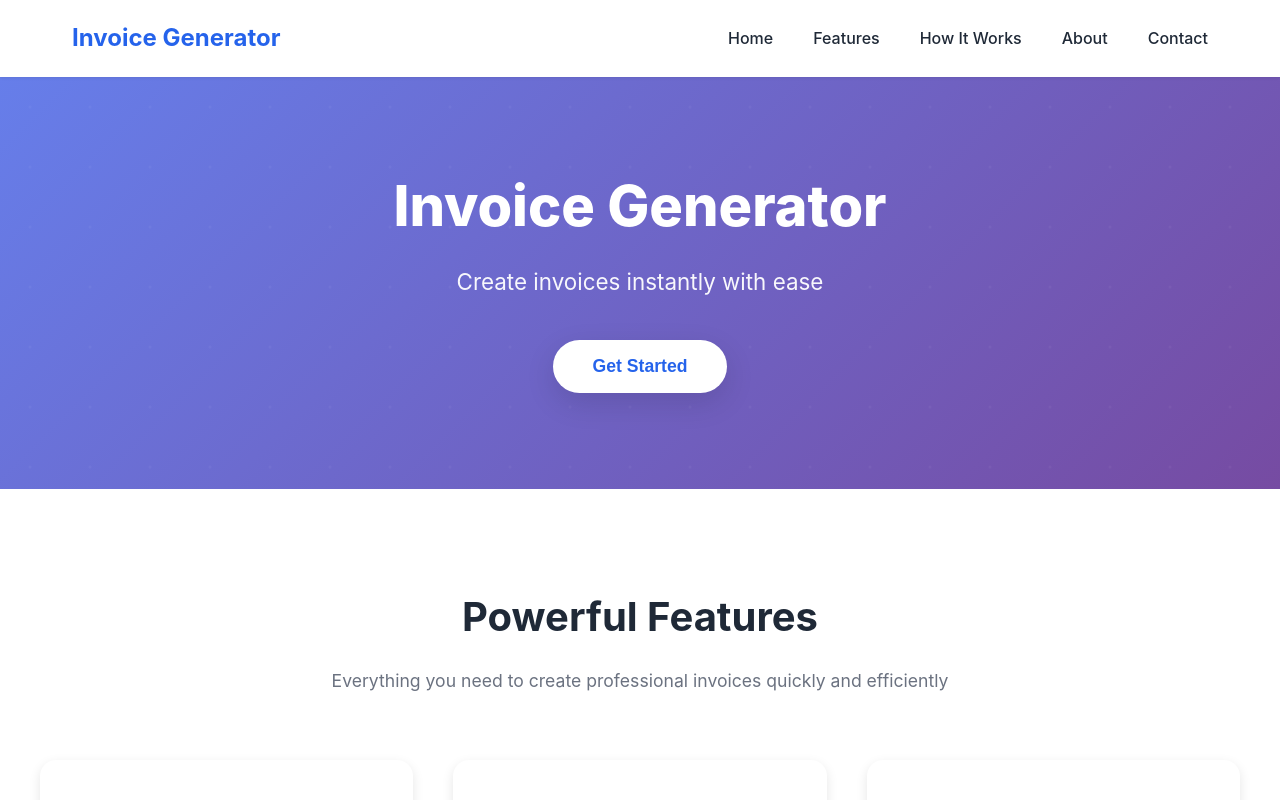
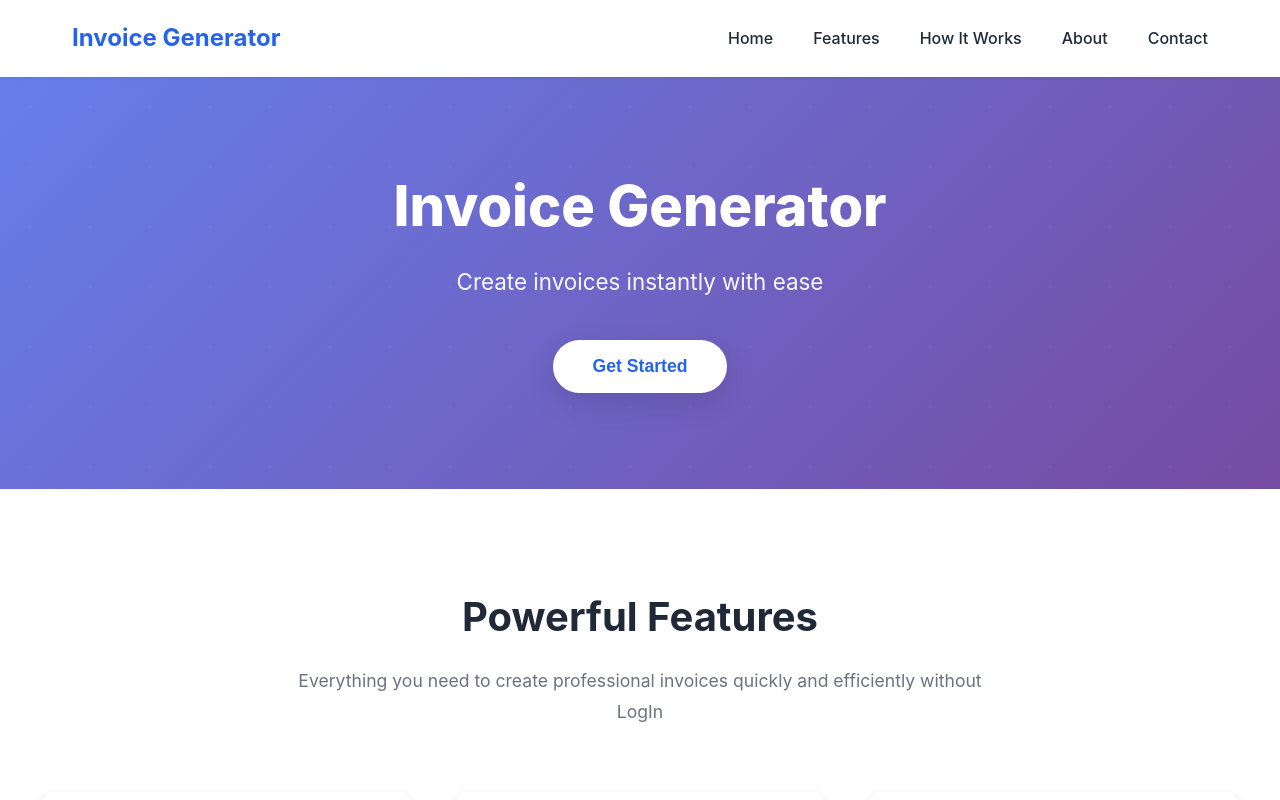
Before and after one commit to Adityaparmar25/invoice-generator, a plain HTML site: page index.html in a window 1280 px wide. Shown: the top 800 px of the page. Drawn offline with Linux system fonts and the light colour scheme.

Commit message:
Update index.html

```diff
--- a/index.html
+++ b/index.html
@@ -37,7 +37,7 @@
         <section class="features" id="features">
             <div class="section-header">
                 <h2 class="section-title">Powerful Features</h2>
-                <p class="section-subtitle">Everything you need to create professional invoices quickly and efficiently</p>
+                <p class="section-subtitle">Everything you need to create professional invoices quickly and efficiently without LogIn</p>
             </div>
             <div class="features-grid">
                 <div class="feature-card">
@@ -603,4 +603,5 @@
         console.log('%c🚀 Invoice Generator Ready!', 'font-size: 20px; color: #2563eb; font-weight: bold;');
     </script>
 </body>
+
 </html>
```
